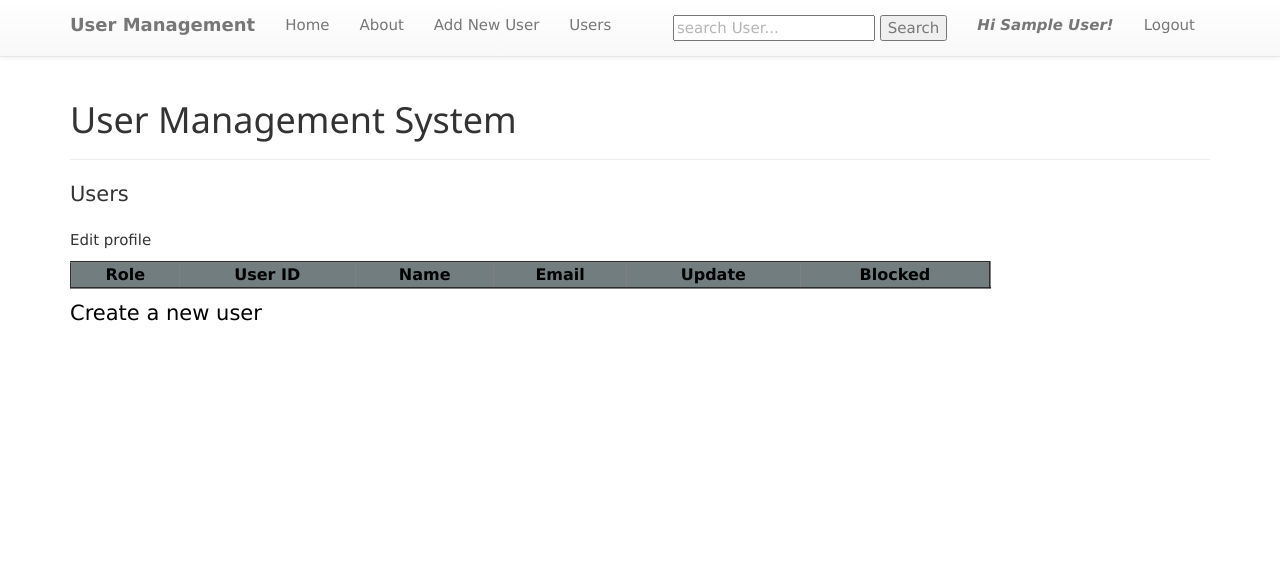
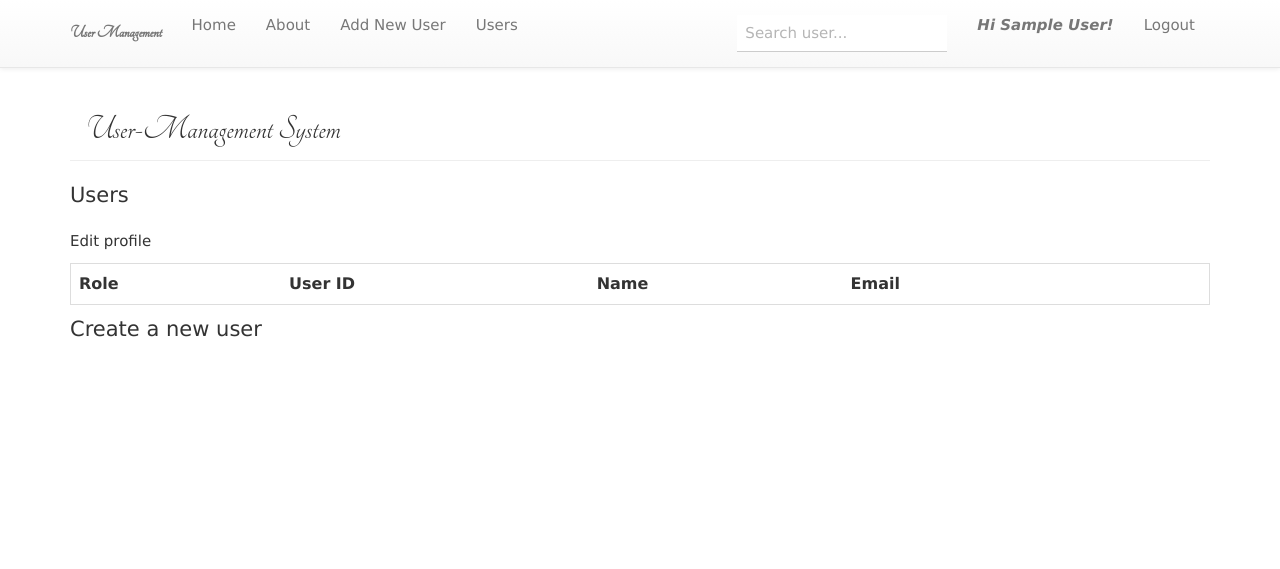
Before and after one commit to hriks/user_management, a Flask app: template templates/pages/placeholder.users.html in a window 1280 px wide. Shown: the top 569 px of the page. Run offline with Flask 2, Linux system fonts and the light colour scheme; the template is opened without the code that fills it, so the values that code supplies are empty; the visitor is signed in with stand-in values (Sample User, id 1); some libraries are stand-ins or nearby versions.

Commit message:
Added icon for delete edit and new table style for user

```diff
--- a/templates/layouts/form.html
+++ b/templates/layouts/form.html
@@ -69,7 +69,8 @@
 
             <li> <a>
             <form action="search" method="post" class="form">
-            <input type="text" name="search" placeholder="search User..."> <input type="submit" name= "Search" value ="Search" />
+            <input class="w3-input w3-animate-input" type="text" name="search" placeholder="Search user...">
+            <input type="hidden" name= "Search" value ="Search" />
             </form>
             </a></li>
 
--- a/templates/layouts/main.html
+++ b/templates/layouts/main.html
@@ -20,6 +20,7 @@
 <link rel="stylesheet" href="https://www.w3schools.com/w3css/4/w3.css">
 <link rel="stylesheet" href="https://fonts.googleapis.com/css?family=Tangerine">
 <link rel="stylesheet" href="https://cdnjs.cloudflare.com/ajax/libs/font-awesome/4.7.0/css/font-awesome.min.css">
+<link href="https://fonts.googleapis.com/icon?family=Material+Icons" rel="stylesheet">
 <!-- /styles -->
 
 <!-- favicons -->
@@ -52,7 +53,8 @@
             <span class="icon-bar"></span>
             <span class="icon-bar"></span>
           </button>
-          <a class="navbar-brand" href="/"><b>User Management</b></a>
+          <a class="navbar-brand" style="font-family: Tangerine, serif" href="/">
+          <font size="8px"></font> <b>User Management</b></a>
         </div>
         <div class="collapse navbar-collapse" >
           <ul class="nav navbar-nav">
@@ -77,7 +79,8 @@
 
             <li> <a>
             <form action="search" method="post" class="form">
-            <input type="text" name="search" placeholder="search User..."> <input type="submit" name= "Search" value ="Search" />
+            <input class="w3-input w3-animate-input" type="text" name="search" placeholder="Search user...">
+            <input type="hidden" name= "Search" value ="Search" />
             </form>
             </a></li>
 
--- a/templates/pages/placeholder.home.html
+++ b/templates/pages/placeholder.home.html
@@ -34,16 +34,16 @@
                                 <strong> {{message[2]}}</strong>
                             </font>
                         </td>
+                        {% if session['role'] == 'admin' %}
                         <td>
-                            {% if session['role'] == 'admin' %}
                             <form action="delete" method= POST >
-                               <button class="w3-btn" name="submit" value="{{ message[0] }}" type="submit" style="width: 20%">
+                               <button class="w3-btn" name="submit" value="{{ message[0] }}" type="submit" style="width: 30%">
                                <i class="fa fa-trash">
                                </i>
                                </button>
                             </form>
-                            {% endif %}
                         </td>
+                        {% endif %}
                     </tr>
                     {% endfor %}
                 </table>
--- a/templates/pages/placeholder.users.html
+++ b/templates/pages/placeholder.users.html
@@ -1,82 +1,84 @@
 {% extends 'layouts/main.html' %}
 {% block title %}Users{% endblock %}
 {% block content %}
+{% block custom_style %}
+<style>
+table {
+    border-collapse: collapse;
+    border-spacing: 0;
+    width: 100%;
+    border: 1px solid #ddd;
+}
 
-<div class="page-header">
-  <h1>User Management System</h1>
+th, td {
+    border: none;
+    text-align: left;
+    padding: 8px;
+}
+
+tr:nth-child(even){background-color: #f2f2f2}
+</style>
+
+
+
+<div class="page-header w3-container">
+    <h2 class="w3-xxlarge" style="font-family: Tangerine, serif">User-Management System</h2>
 </div>
 
 <p class="lead"> Users </p>
 
 <p>
 <a href="{{ url_for('update') }}">Edit profile</a>
-<table border="5px" style="border-style:outset; border-width:2px; padding-left:4px; padding-right:4px; padding-top:1px; padding-bottom:1px" bgcolor="#33CCFF" width="921">
-    <tr style="text-align: center;font-size: 14px; background-color : #717D7E">
-    <td><font color="#000000" size="3"><strong>Role</strong></font></td>
-    <td><font color="#000000" size="3"><strong>User ID</strong></font></td>
-    <td><font color="#000000" size="3"><strong>Name</strong></font></td>
-    <td><font color="#000000" size="3"><strong>Email</strong></font></td>
+<table>
+    <tr>
+    <td><font size="3"><strong>Role</strong></font></td>
+    <td><font size="3"><strong>User ID</strong></font></td>
+    <td><font size="3"><strong>Name</strong></font></td>
+    <td><font size="3"><strong>Email</strong></font></td>
 
     {% if (session['role'] == 'admin') or (session['role'] == 'manager') %}
 
-    <td><font color="#000000" size="3"><strong>Update</strong></font></td>
-    <td><font color="#000000" size="3"><strong>Blocked</strong></font></td>
+    <td></td>
+    <td></td>
 
     {% endif %}
 
     </tr>
-    <font color="#000000">{% for user in users %}
-    </font>
-    <tr style="text-align: center;font-size: 10px;background-color : #E5DDDB;"><font color="#000000">
-    <td><b><font color="#000000" size="2">{{user[3]}}</font></b></td>
-    <td><b><font color="#000000" size="2">{{user[0]}}</font></b></td>
-    <td><b><font color="#000000" size="2">{{user[1]}}</font></b></td>
-    <td><b><font color="#000000" size="2">{{user[2]}}</font></b></td>
-
+    {% for user in users %}
+    <tr>
+    <td>{{user[3]}}</td>
+    <td>{{user[0]}}</td>
+    <td>{{user[1]}}</td>
+    <td>{{user[2]}}</td>
     {% if (session['role'] == 'admin') or (session['role'] == 'manager') %}
-
     <td>
-    	<font color="#000000" size="1">
         <form action="edit" method= POST>
-	            <button name="submit" value="{{ user[0] }}" type="submit" style="width: 100%">
-	                Edit
+            <button class="w3-btn" name="submit" value="{{ user[0] }}" type="submit">
+                <i class="material-icons">mode_edit</i>
             </button>
         </form>
-    	</font>
     </td>
-
+    <td>
         {% if user[4] %}
 
-    <td>
-    	<b>
-    		<font color="white" size="1">
         <form action="block" method= POST>
             <input name = userid type="hidden" value="{{ user[0] }}">
-	            	<button name="submit" value="False" type="submit" style="width: 100%; background-color: green">
-	                	Unblock
+            <button class="w3-btn" name="submit" value="False" type="submit">
+                <i class="fa fa-user-times" style="color:red"></i>
             </button>
         </form>
-    		</font>
-    	</b>
-    </td>
 
     {% else %}
 
-    <td>
-    	<b>
-    		<font color="white" size="1">
         <form action="block" method= POST >
             <input name = userid type="hidden" value="{{ user[0] }}">
-	                <button name="submit" value="True" type="submit" style="width: 100%; background-color: red;">
-	                Block
+            <button class="w3-btn" name="submit" value="True" type="submit">
+                <i class="fa fa-user-plus" style="color:green"></i>
             </button>
             </form>
-    		</font>
-    	</b>
-    </td>
 
     {% endif %}
-
+    </td>
 
 
     {% endif %}
@@ -95,4 +97,5 @@
 	</a>
 </p>
 {% endif %}
+{% endblock custom_style %}
 {% endblock %}
```
Lines whose indentation alone changed are shown as unchanged.
